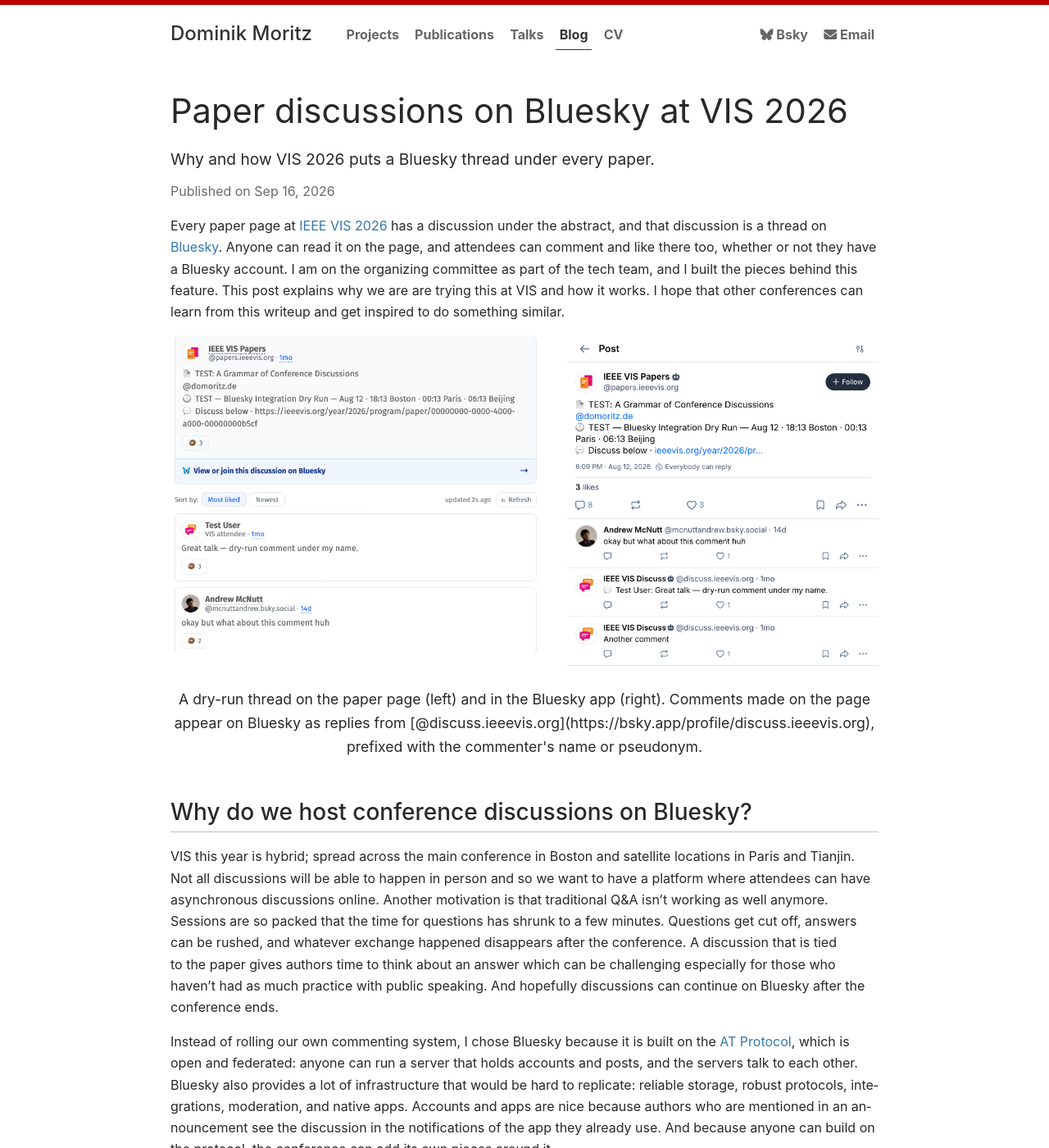
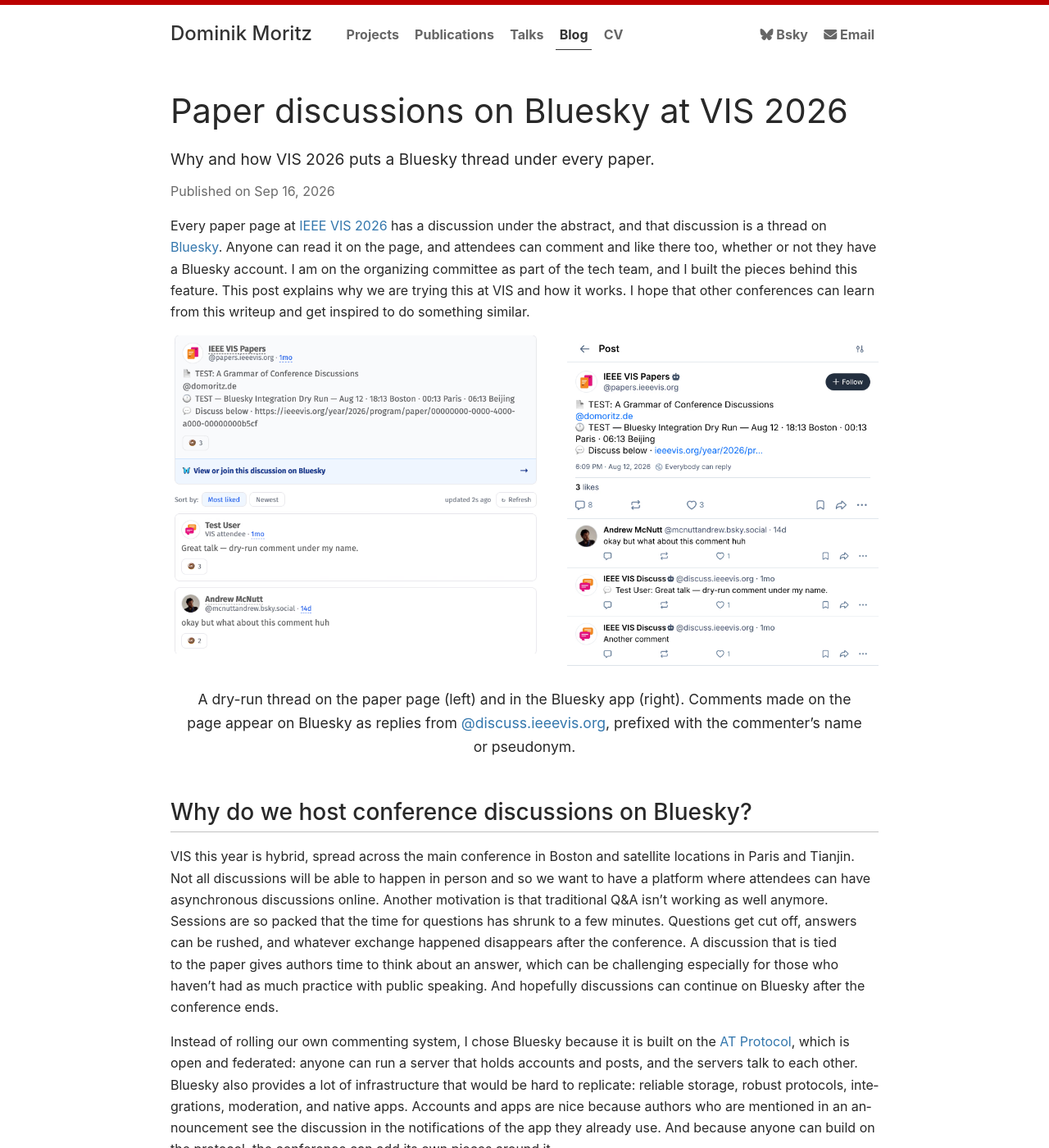
Before and after one commit to domoritz/domoritz.github.io, a Jekyll site: the page built from _posts/2026-09-16-vis-bluesky-discussions.markdown, in a window 1280 px wide and 1400 px high. Shown: the whole window at 82% size. Built offline with Jekyll 4.4.1, drawn with Linux system fonts in a browser that asks for light colours; some of the changed text lies outside the part shown.

Commit message:
fix errors

```diff
--- a/_posts/2026-09-16-vis-bluesky-discussions.markdown
+++ b/_posts/2026-09-16-vis-bluesky-discussions.markdown
@@ -4,19 +4,19 @@
 description: Why and how VIS 2026 puts a Bluesky thread under every paper.
 ---
 
-Every paper page at [IEEE VIS 2026](https://ieeevis.org/year/2026/) has a discussion under the abstract, and that discussion is a thread on [Bluesky](https://bsky.app). Anyone can read it on the page, and attendees can comment and like there too, whether or not they have a Bluesky account. I am on the organizing committee as part of the tech team, and I built the pieces behind this feature. This post explains why we are are trying this at VIS and how it works. I hope that other conferences can learn from this writeup and get inspired to do something similar.
+Every paper page at [IEEE VIS 2026](https://ieeevis.org/year/2026/) has a discussion under the abstract, and that discussion is a thread on [Bluesky](https://bsky.app). Anyone can read it on the page, and attendees can comment and like there too, whether or not they have a Bluesky account. I am on the organizing committee as part of the tech team, and I built the pieces behind this feature. This post explains why we are trying this at VIS and how it works. I hope that other conferences can learn from this writeup and get inspired to do something similar.
 
 <figure>
 <div class="flex-rows">
 <figure><img src="{{ '/images/posts/vis-bluesky/discussion-embed.avif' | relative_url }}" alt="The discussion section of a paper page: the announcement post from @papers.ieeevis.org, a link to join the discussion on Bluesky, a sort toggle for most liked or newest, and replies from attendees with like counts"></figure>
 <figure><img src="{{ '/images/posts/vis-bluesky/announcement-post.avif' | relative_url }}" alt="The same thread in the Bluesky app: the announcement post from IEEE VIS Papers with an author mention, the session time in three time zones, and a link to the paper page, followed by replies from a Bluesky user and from the IEEE VIS Discuss account"></figure>
 </div>
-<figcaption>A dry-run thread on the paper page (left) and in the Bluesky app (right). Comments made on the page appear on Bluesky as replies from [@discuss.ieeevis.org](https://bsky.app/profile/discuss.ieeevis.org), prefixed with the commenter's name or pseudonym.</figcaption>
+<figcaption markdown="span">A dry-run thread on the paper page (left) and in the Bluesky app (right). Comments made on the page appear on Bluesky as replies from [@discuss.ieeevis.org](https://bsky.app/profile/discuss.ieeevis.org), prefixed with the commenter's name or pseudonym.</figcaption>
 </figure>
 
 ## Why do we host conference discussions on Bluesky?
 
-VIS this year is hybrid; spread across the main conference in Boston and satellite locations in Paris and Tianjin. Not all discussions will be able to happen in person and so we want to have a platform where attendees can have asynchronous discussions online. Another motivation is that traditional Q&A isn't working as well anymore. Sessions are so packed that the time for questions has shrunk to a few minutes. Questions get cut off, answers can be rushed, and whatever exchange happened disappears after the conference. A discussion that is tied to the paper gives authors time to think about an answer which can be challenging especially for those who haven't had as much practice with public speaking. And hopefully discussions can continue on Bluesky after the conference ends.
+VIS this year is hybrid, spread across the main conference in Boston and satellite locations in Paris and Tianjin. Not all discussions will be able to happen in person and so we want to have a platform where attendees can have asynchronous discussions online. Another motivation is that traditional Q&A isn't working as well anymore. Sessions are so packed that the time for questions has shrunk to a few minutes. Questions get cut off, answers can be rushed, and whatever exchange happened disappears after the conference. A discussion that is tied to the paper gives authors time to think about an answer, which can be challenging especially for those who haven't had as much practice with public speaking. And hopefully discussions can continue on Bluesky after the conference ends.
 
 Instead of rolling our own commenting system, I chose Bluesky because it is built on the [AT Protocol](https://atproto.com), which is open and federated: anyone can run a server that holds accounts and posts, and the servers talk to each other. Bluesky also provides a lot of infrastructure that would be hard to replicate: reliable storage, robust protocols, integrations, moderation, and native apps. Accounts and apps are nice because authors who are mentioned in an announcement see the discussion in the notifications of the app they already use. And because anyone can build on the protocol, the conference can add its own pieces around it.
 
@@ -66,7 +66,7 @@
 Once the conference is over, the middle column in the architecture diagram above goes away. The post URLs get baked into the pages, the pages read Bluesky directly, and logging in on the page is switched off as well. The threads stay open on Bluesky, so anyone can keep replying there.
 
 <figure>
-<img src="{{ '/images/posts/vis-bluesky/architecture-after.svg' | relative_url }}" alt="Diagram of the setup after the conference: the paper page now knows the URL of its post and reads the thread from Bluesky directly, attendees with a Bluesky account still log in on the page and reply from their own account, and the discussion service in the middle is switched off.">
+<img src="{{ '/images/posts/vis-bluesky/architecture-after.svg' | relative_url }}" alt="Diagram of the setup after the conference: the paper page now knows the URL of its post and reads the thread from Bluesky directly, attendees keep replying from their own accounts in the Bluesky app, and the discussion service in the middle is switched off.">
 <figcaption>After the conference. The discussions stay visible on the website and can continue on Bluesky, and the organizers have no service left to maintain.</figcaption>
 </figure>
 
```
Also changed, not shown: other parts of _posts/2026-09-16-vis-bluesky-discussions.markdown (+7 -7 lines).
